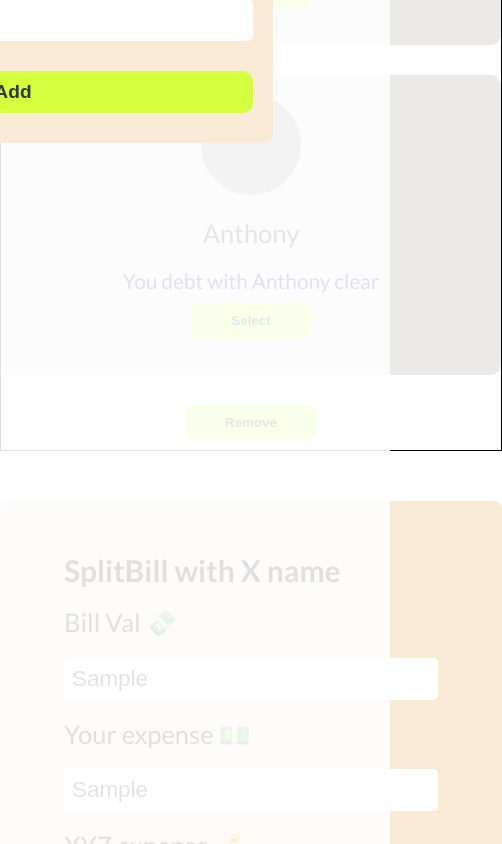
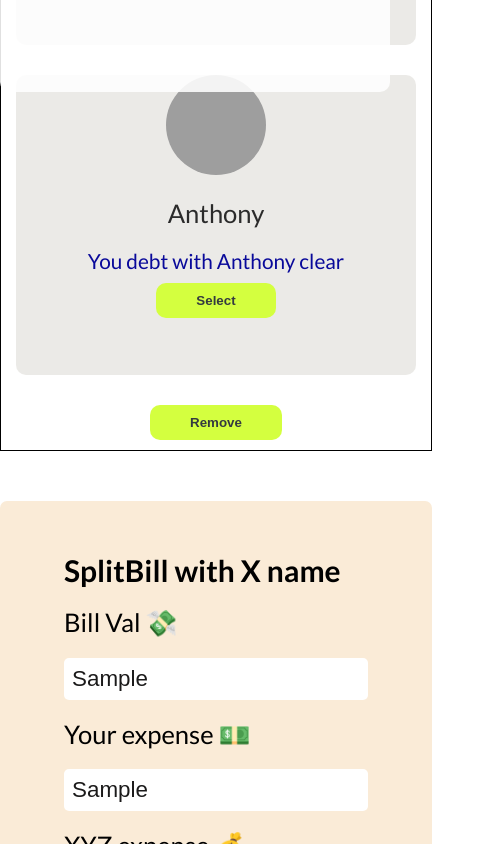
Before and after one commit to DarshanPro123/04_eat_and_split_project, a React (Vite) app: page / in a window 390 px wide. Both pictures are taken after typing "Sample", "Sample", "Sample" into the empty fields and a click on the button "Add List". Shown: the part 752-1596 px from the top of the page, 502 px wide, since content can reach past the window. Built offline with nearby package versions, Linux system fonts and the light colour scheme; grey boxes are pictures that could not be loaded.

Commit message:
add friends functionality add to formfile

```diff
--- a/src/App.css
+++ b/src/App.css
@@ -236,3 +236,32 @@ select:focus {
   border: 1px solid black;
   border-radius: 6px;
 }
+
+@media (max-width: 430px) {
+  body {
+    text-align: center;
+  }
+
+  .list {
+    width: 400px;
+    padding: 0;
+  }
+
+  .overLay {
+    width: 100%;
+    height: 100vh;
+  }
+
+  .add_list_box {
+    width: 80%;
+    right: 0%;
+    left: 0;
+    margin: 0 auto;
+    top: 10%;
+    padding: 6px;
+  }
+
+  .close {
+    right: 10px;
+  }
+}
--- a/src/App.jsx
+++ b/src/App.jsx
@@ -1,22 +1,38 @@
 import { useState } from "react";
 import "./App.css";
+import initialFriends from "../public/data";
 import AddFriendForm from "./Components/AddFriendForm";
 import FriendsList from "./Components/FriendsList";
 import SplitBillForm from "./Components/SplitBillForm";
-// import friends from "../public/data";
 
 function App() {
+  const [friendList, setFriendList] = useState(initialFriends);
   const [showAddForm, setShowAddForm] = useState(false);
 
   const handleAddForm = () => {
-    setShowAddForm((showAddForm) => !showAddForm);
+    setShowAddForm((prev) => !prev); // Toggle the form visibility
   };
+
+  const handleFriendList = (friend) => {
+    setFriendList((friends) => [...friends, friend]); // Add new friend to the list
+    setShowAddForm(false);
+  };
+
   return (
     <>
       <h1>My Split Bill App</h1>
       <div className="container">
-        <FriendsList handleAddForm={handleAddForm} showAddForm={showAddForm} />
-        {showAddForm && <AddFriendForm handleAddForm={handleAddForm} />}
+        <FriendsList
+          handleAddForm={handleAddForm}
+          showAddForm={showAddForm}
+          friends={friendList}
+        />
+        {showAddForm && (
+          <AddFriendForm
+            handleAddForm={handleAddForm}
+            onFriend={handleFriendList}
+          />
+        )}
 
         <SplitBillForm />
       </div>
--- a/src/Components/AddFriendForm.jsx
+++ b/src/Components/AddFriendForm.jsx
@@ -1,20 +1,50 @@
+import { useState } from "react";
 import CommonBtn from "./CommonBtn";
 
 // eslint-disable-next-line react/prop-types
-const AddFriendForm = ({ handleAddForm }) => {
+const AddFriendForm = ({ handleAddForm, onFriend }) => {
+  const [name, setName] = useState("");
+  const [image, setImage] = useState("https://i.pravatar.cc/34");
+
+  const handleFriendAdd = (e) => {
+    e.preventDefault();
+    const id = crypto.randomUUID();
+    const newFriend = {
+      name,
+      image,
+      id,
+      balance: 0,
+    };
+
+    onFriend(newFriend); // Call the function to add a new friend
+
+    // Reset fields
+    setName("");
+    setImage("https://i.pravatar.cc/34"); // Fixing typo here
+  };
+
   return (
     <>
       <div className="overLay"></div>
       <div className="add_list_box">
         <h1>Add list form</h1>
-        <form className="form_content">
+        <form className="form_content" onSubmit={handleFriendAdd}>
           <label> Friend Name👥 :</label>
-          <input type="text" />
+          <input
+            type="text"
+            value={name}
+            onChange={(e) => setName(e.target.value)}
+          />
 
           <label> Img Url🌅 :</label>
-          <input type="text" />
+          <input
+            type="text"
+            value={image}
+            onChange={(e) => setImage(e.target.value)}
+          />
 
-          <CommonBtn>Add</CommonBtn>
+          {/* Change button type to "submit" */}
+          <CommonBtn type="submit">Add</CommonBtn>
           <div className={`close`} onClick={handleAddForm}>
             ❌
           </div>
--- a/src/Components/FriendsList.jsx
+++ b/src/Components/FriendsList.jsx
@@ -1,25 +1,25 @@
-import friends from "../../public/data";
 import CommonBtn from "./CommonBtn";
 import OneList from "./OneList";
 
 // eslint-disable-next-line react/prop-types
-const FriendsList = ({ handleAddForm, showAddForm }) => {
+const FriendsList = ({ handleAddForm, showAddForm, friends }) => {
   return (
     <div className="lists-box">
       <h2>My Friend List</h2>
       <div className="lists">
-        {friends.map((friend) => {
-          return (
-            <>
+        {/* Map over friends and render OneList for each friend */}
+        {friends &&
+          // eslint-disable-next-line react/prop-types
+          friends.map((friend) => {
+            return (
               <OneList
-                key={friend.id}
+                key={friend.id} // Place key here on OneList
                 img={friend.image}
                 name={friend.name}
                 bal={friend.balance}
               />
-            </>
-          );
-        })}
+            );
+          })}
       </div>
       <CommonBtn onClick={handleAddForm}>
         {showAddForm ? "Remove" : "Add List"}
```
